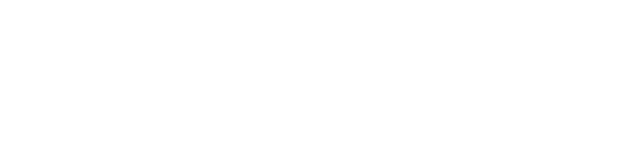
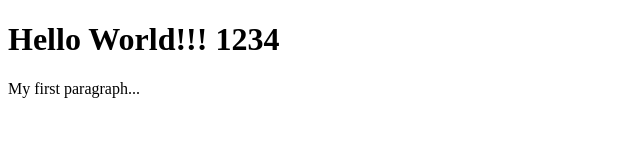
Before and after one commit to gr8Mu1/gr8Mu1.github.io, a plain HTML site: page index.html in a window 1280 px wide. Shown: the whole page, without its empty margins (0-640 px from the left). Drawn offline with Linux system fonts and the light colour scheme.

Commit message:
Modify index.html

```diff
--- a/index.html
+++ b/index.html
@@ -5,6 +5,7 @@
     <title>Hello World!!!</title>
 </head>
 <body>
-
+    <h1>Hello World!!! 1234</h1>
+    <p>My first paragraph...</p>
 </body>
 </html>
```
